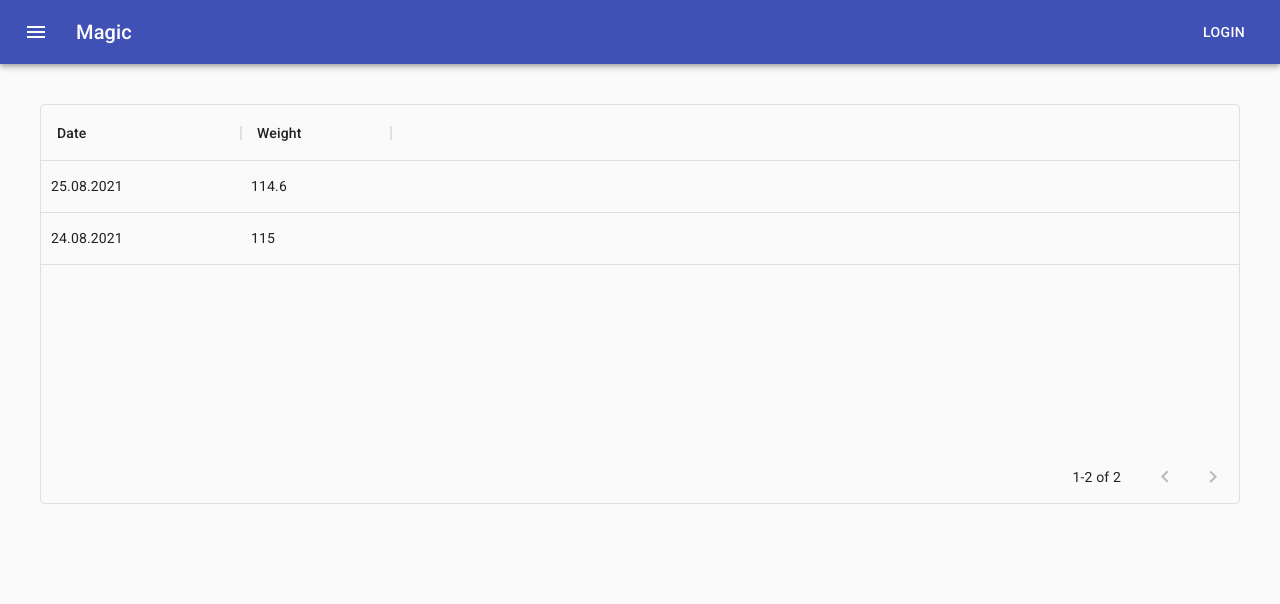
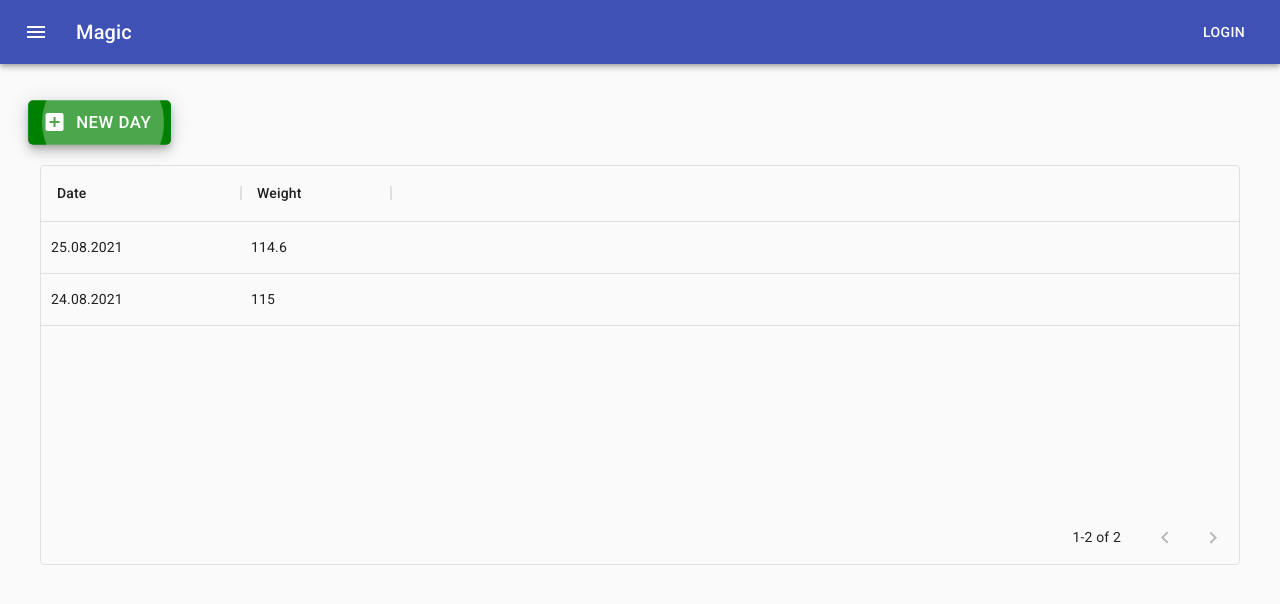
Before and after one commit to fernandokokocha/magic-frontend, a React (Create React App) app: page / in a window 1280 px wide. Shown: the top 604 px of the page. Built offline with nearby package versions, Linux system fonts and the light colour scheme.

Commit message:
Add New Day button - no logic yet

```diff
--- a/src/pages/MagicPage.tsx
+++ b/src/pages/MagicPage.tsx
@@ -1,12 +1,38 @@
 import MagicTable from "../components/MagicTable";
-import { Box } from "@material-ui/core";
+import { Box, Button, makeStyles } from "@material-ui/core";
+import AddBoxIcon from "@material-ui/icons/AddBox";
 
-const MagicPage = () => (
-  <Box m={5}>
-    <Box display="flex">
-      <MagicTable />
+const useStyles = makeStyles({
+  button: {
+    "&:focus": {
+      backgroundColor: "green",
+      transform: "scale(1.2)",
+      transition: "0.5s",
+    },
+  },
+});
+
+const MagicPage = () => {
+  const classes = useStyles();
+
+  return (
+    <Box m={5}>
+      <Box mb={3}>
+        <Button
+          variant="contained"
+          color="primary"
+          startIcon={<AddBoxIcon />}
+          className={classes.button}
+          autoFocus
+        >
+          New day
+        </Button>
+      </Box>
+      <Box display="flex">
+        <MagicTable />
+      </Box>
     </Box>
-  </Box>
-);
+  );
+};
 
 export default MagicPage;
```
